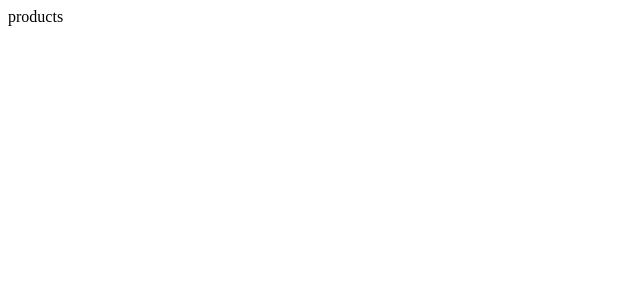
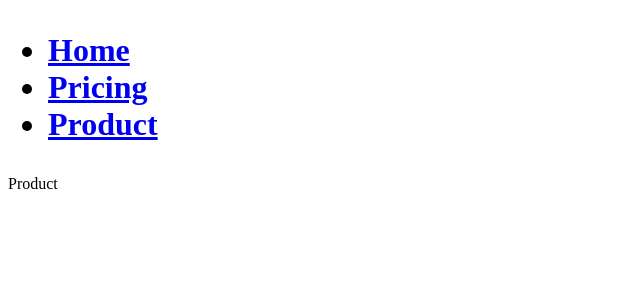
Before and after one commit to 94edwin89/WorldWise, a React (Vite) app: page /product in a window 1280 px wide. Shown: the top 300 px of the page, without its empty margins (0-640 px from the left). Built offline with nearby package versions, Linux system fonts and the light colour scheme.

Commit message:
Linking between Routes with Link and NavLink

```diff
--- /dev/null
+++ b/src/components/PageNav.jsx
@@ -0,0 +1,21 @@
+import {NavLink } from "react-router-dom";
+
+export default function PageNav() {
+  return (
+    <div>
+      <nav>
+        <ul>
+          <li>
+            <NavLink to="/">Home</NavLink>
+          </li>
+          <li>
+            <NavLink to="/pricing">Pricing</NavLink>
+          </li>
+          <li>
+            <NavLink to="/product">Product</NavLink>
+          </li>
+        </ul>
+      </nav>
+    </div>
+  );
+}
--- a/src/pages/HomePage.jsx
+++ b/src/pages/HomePage.jsx
@@ -1,7 +1,11 @@
-export default function HomePage(){
-    return (
-        <div>
-            WorldWise
-        </div>
-    )
+
+import PageNav from "../components/PageNav";
+
+export default function HomePage() {
+  return (
+    <div>
+      <h1><PageNav /></h1>
+      <h1>WorldWise</h1>
+    </div>
+  );
 }
--- a/src/pages/Pricing.jsx
+++ b/src/pages/Pricing.jsx
@@ -1,7 +1,12 @@
-export default function Pricing(){
-    return (
-        <div>
-            Pricing
-        </div>
-    )
+import PageNav from "../components/PageNav";
+
+export default function Pricing() {
+  return (
+    <div>
+      <h1>
+        <PageNav />
+      </h1>
+      Pricing
+    </div>
+  );
 }
--- a/src/pages/Product.jsx
+++ b/src/pages/Product.jsx
@@ -1,7 +1,12 @@
-export default function Product(){
-    return (
-        <div>
-            products
-        </div>
-    )
+import PageNav from "../components/PageNav";
+
+export default function Product() {
+  return (
+    <div>
+      <h1>
+        <PageNav />
+      </h1>
+      Product
+    </div>
+  );
 }
```
